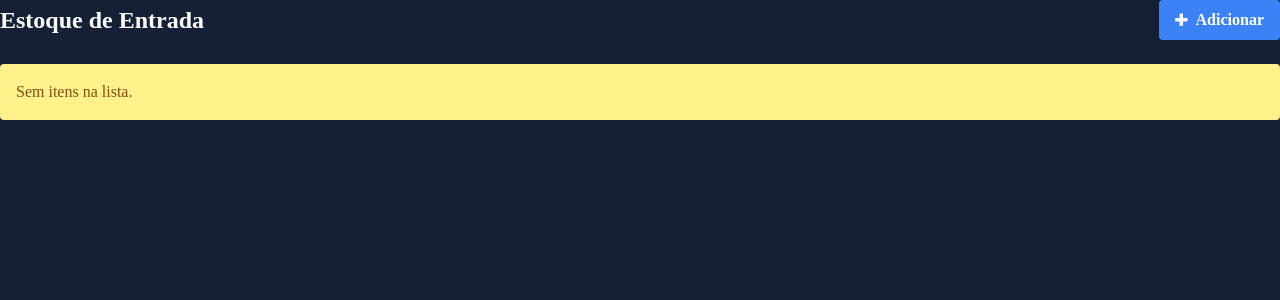
After one commit to DevTroli/Sales-Software, a Django app: template estoque/templates/estoque_entrada_list.html in a window 1280 px wide. The commit adds this page. Shown: the top 300 px of the page. Run offline with Django 5.2, Linux system fonts and the light colour scheme; the template is opened without the code that fills it, so the values that code supplies are empty; parts of the project's set-up code (start-up, migrations or seed data) failed here and were passed over; some libraries are stand-ins or nearby versions; some web fonts are replaced.

Commit message:
added stock entry feature

```diff
--- a/estoque/admin.py
+++ b/estoque/admin.py
@@ -11,7 +11,7 @@ class EstoqueItensInline(admin.TabularInline):
 @admin.register(Estoque)
 class EstoqueAdmin(admin.ModelAdmin):
     inlines = (EstoqueItensInline,)
-    list_display = ("__str__", "nf")
+    list_display = ("__str__", "nf", "funcionario")
     search_fields = ("nf",)
     list_filter = ("funcionario",)
     date_hierarchy = "created"
--- /dev/null
+++ b/estoque/templates/estoque_entrada_list.html
@@ -0,0 +1,40 @@
+{% extends "base.html" %}
+
+{% block content %}
+
+<header class="mb-6 flex justify-between items-center">
+    <h2 class="text-2xl font-bold">Estoque de Entrada</h2>
+    <a href=# class="inline-flex items-center bg-blue-500 hover:bg-blue-700 text-white font-bold py-2 px-4 rounded transition-colors duration-300">
+      <span class="fa fa-plus mr-2" aria-hidden="true"></span>
+      <span>Adicionar</span>
+    </a>
+</header>
+
+{% if object_list %}
+    <table class="min-w-full bg-white">
+        <thead>
+        <tr class="w-full bg-gray-800 text-white">
+            <th class="py-2 px-4 border-b">Item</th>
+            <th class="py-2 px-4 border-b">NF</th>
+            <th class="py-2 px-4 border-b">Data</th>
+            <th class="py-2 px-4 border-b">Funcionário</th>
+        </tr>
+        </thead>
+        <tbody>
+        {% for object in object_list %}
+            <tr class="hover:bg-gray-100">
+                <td class="py-2 px-4 border-b">
+                    <a href="#" class="text-blue-500 hover:underline">{{ object }}</a>
+                </td>
+                <td class="py-2 px-4 border-b">{{ object.nf_formated }}</td>
+                <td class="py-2 px-4 border-b">{{ object.created }}</td>
+                <td class="py-2 px-4 border-b">{{ object.funcionario.first_name }}</td>
+            </tr>
+        {% endfor %}
+        </tbody>
+    </table>
+{% else %}
+    <p class="p-4 bg-yellow-200 text-yellow-800 rounded">Sem itens na lista.</p>
+{% endif %}
+
+{% endblock content %}
--- /dev/null
+++ b/estoque/urls.py
@@ -0,0 +1,8 @@
+from django.urls import path
+from estoque import views as v
+
+app_name = "estoque"
+
+urlpatterns = [
+    path("", v.estoque_entrada_list, name="estoque_entrada_list"),
+]
--- a/produto/templates/includes/nav.html
+++ b/produto/templates/includes/nav.html
@@ -26,7 +26,7 @@
                     <div id="dropdownNavbar" class="absolute z-10 hidden font-normal divide-y divide-gray-100 rounded-lg shadow w-44 dark:bg-gray-700 dark:divide-gray-600">
                         <ul class="py-2 text-sm text-gray-700 dark:text-gray-400" aria-labelledby="dropdownLargeButton">
                             <li>
-                                <a href="#" class="block px-4 py-2 hover:bg-gray-100 dark:hover:bg-gray-600 dark:hover:text-white">Entrada</a>
+                <a href="{% url 'estoque:estoque_entrada_list' %}" class="block px-4 py-2 hover:bg-gray-100 dark:hover:bg-gray-600 dark:hover:text-white">Entrada</a>
                             </li>
                             <li>
                                 <a href="#" class="block px-4 py-2 hover:bg-gray-100 dark:hover:bg-gray-600 dark:hover:text-white">Saida</a>
--- a/setup/urls.py
+++ b/setup/urls.py
@@ -5,4 +5,5 @@ urlpatterns = [
     path("", include("core.urls")),
     path("admin/", admin.site.urls),
     path("produtos/", include("produto.urls")),
+    path("estoque/", include("estoque.urls")),
 ]
```
Also changed, not shown: estoque/models.py (+10 -1 lines), estoque/views.py (+7 -1 lines).
